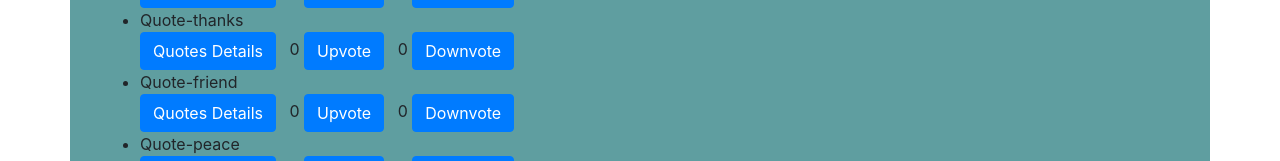
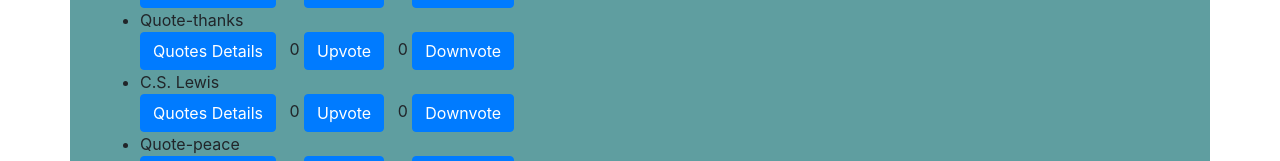
Before and after one commit to Naimar1/Quotes, an Angular app: page / in a window 1280 px wide. Shown: the part 1236-1397 px from the top of the page. Built offline with nearby package versions, Linux system fonts and the light colour scheme.

Commit message:
Add name of the author

```diff
--- a/src/app/quote1/quote1.component.ts
+++ b/src/app/quote1/quote1.component.ts
@@ -13,7 +13,7 @@ export class Quote1Component implements OnInit {
   quotes = [
     new Quoteclass(1,'Bonhoeffer','In ordinary life we hardly realize that we receive a great deal more than we give, and that it is only with gratitude that life becomes rich.',new Date(2019,1,20),0,0),
     new Quoteclass(2,'Quote-thanks','Saying thank you is more than good manners, it is good spirituality',new Date(2019,1,23),0,0),
-    new Quoteclass(3,'Quote-friend','Friendship is unnecessary, like philosophy, like art…. It has no survival value; rather it is one of those things that give value to survival.',new Date(2019,1,24),0,0),
+    new Quoteclass(3,'C.S. Lewis','Friendship is unnecessary, like philosophy, like art…. It has no survival value; rather it is one of those things that give value to survival.',new Date(2019,1,24),0,0),
     new Quoteclass(4,'Quote-peace','If we have no peace, it is because we have forgotten that we belong to each other.',new Date(2019,1,25),0,0),
 
 
```
